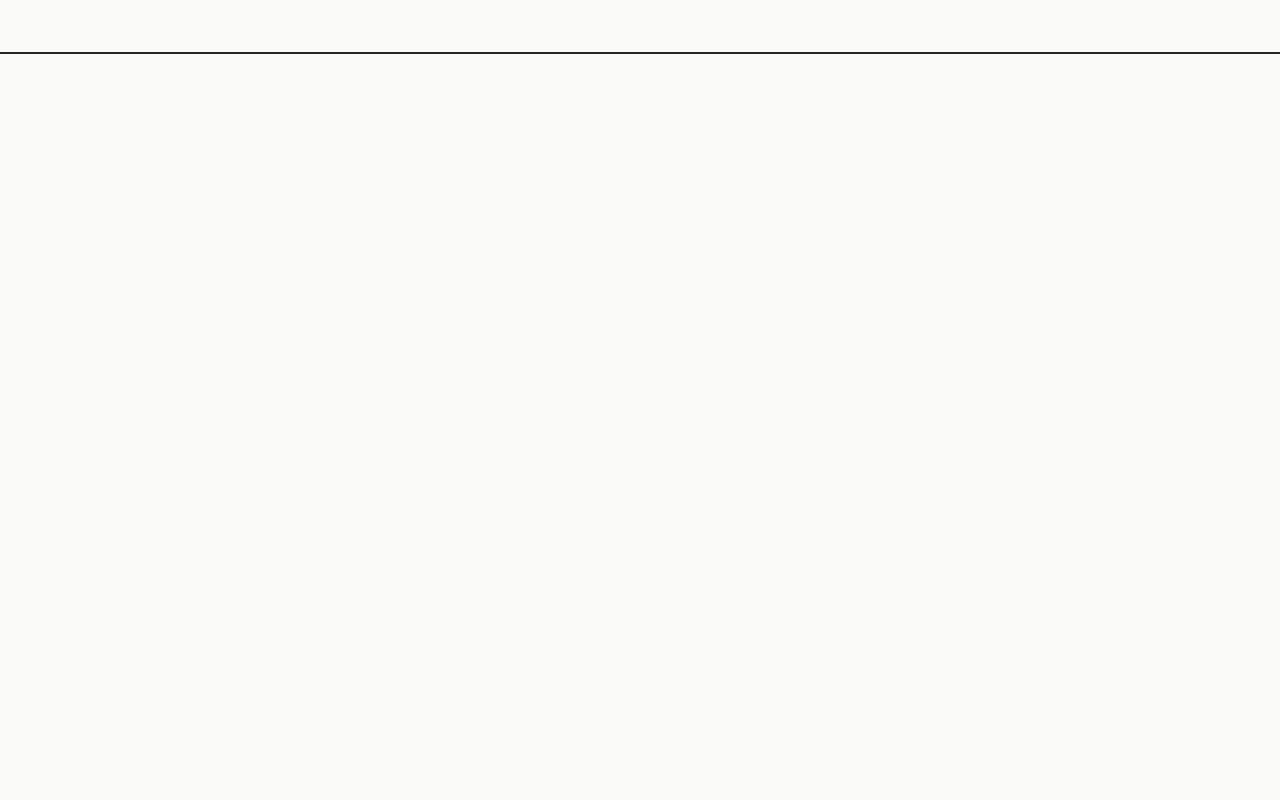
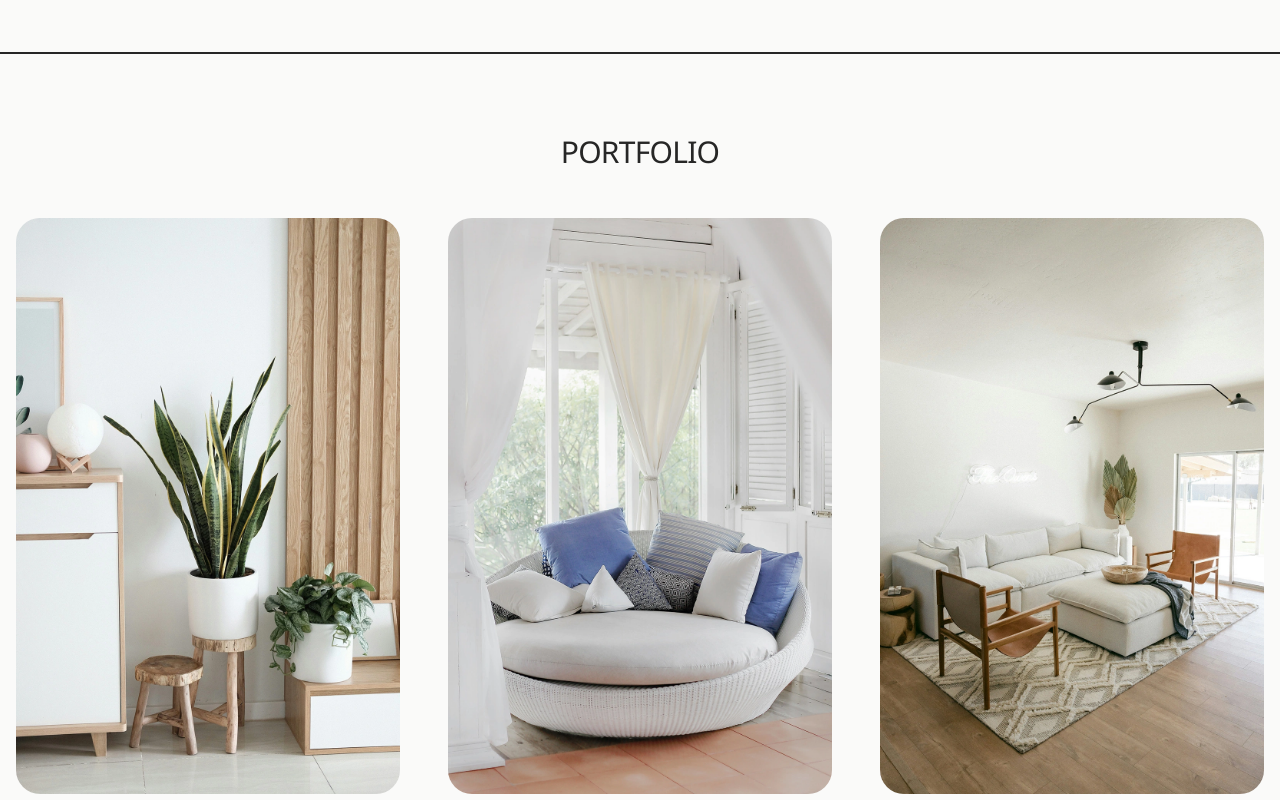
Before and after one commit to abhi-up/vastuspaze-renovation, a React (Vite) app: page / in a window 1280 px wide. Shown: the part 3180-3980 px from the top of the page. Before the commit the page ends 3234 px from the top, so only its background shows below. Built offline with nearby package versions, Linux system fonts and the light colour scheme.

Commit message:
feat: portfolio section

```diff
--- a/src/App.jsx
+++ b/src/App.jsx
@@ -1,5 +1,6 @@
 import Hero from "./components/Hero"
 import Navbar from "./components/Navbar"
+import Portfolio from "./components/Portfolio"
 import Services from "./components/Services"
 
 const App = () => {
@@ -8,6 +9,7 @@
       <Navbar />
       <Hero />
       <Services />
+      <Portfolio />
     </main>
   )
 }
--- /dev/null
+++ b/src/components/Portfolio.jsx
@@ -0,0 +1,33 @@
+import { PORTFOLIO_PROJECTS } from "../constants"
+
+const Portfolio = () => {
+  return (
+    <section className="max-w-7xl mx-auto border-b-2" id="portfolio">
+      <div className="mb-20">
+        <h2 className="text-xl lg:text-3xl tracking-tight text-center uppercase mt-20 mb-12">
+          Portfolio
+        </h2>
+        <div className="grid grid-cols-1 gap-4 md:grid-cols-2 lg:grid-cols-3">
+          {PORTFOLIO_PROJECTS.map((project) => (
+            <div
+              key={project.id}
+              className="group relative overflow-hidden rounded-3xl mx-4"
+            >
+              <img
+                src={project.image}
+                alt={project.name}
+                className="h-full w-full object-cover transition-transform duration-500 group-hover:scale-110"
+              />
+              <div className="absolute inset-0 flex flex-col items-center justify-center opacity-0 backdrop-blur-lg transition-opacity duration-500 group-hover:opacity-100">
+                <h3 className="mb-2 text-xl font-medium">{project.name}</h3>
+                <p className="mb-12 p-4">{project.description}</p>
+              </div>
+            </div>
+          ))}
+        </div>
+      </div>
+    </section>
+  )
+}
+
+export default Portfolio
```
